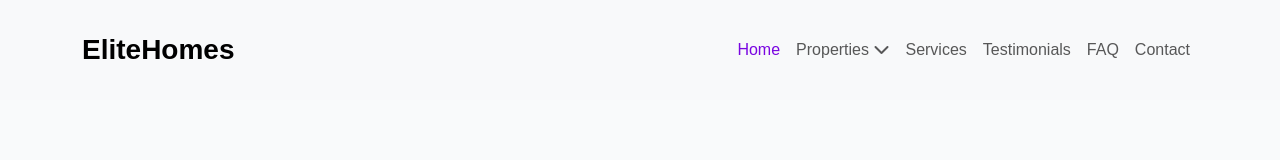
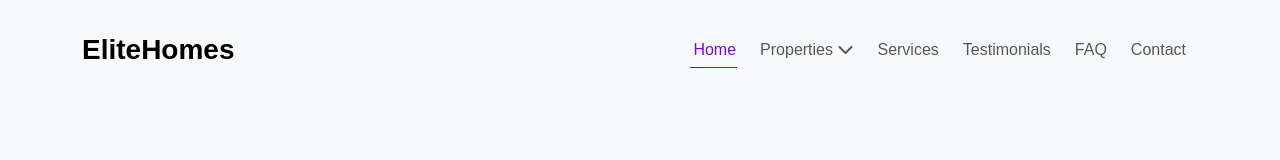
Before and after one commit to HagarMohamed/Route, a plain HTML site: page Elite Homes/index.html in a window 1280 px wide. Drawn offline with nearby package versions, Linux system fonts and the light colour scheme.

Commit message:
Update navbar

```diff
--- a/Elite Homes/index.html
+++ b/Elite Homes/index.html
@@ -30,11 +30,11 @@
                 </button>
                 <div class="collapse navbar-collapse" id="navbarSupportedContent">
                     <ul class="navbar-nav ms-auto mb-lg-0">
-                        <li class="nav-item">
+                        <li class="nav-item mx-1">
                             <a class="nav-link active" aria-current="page" href="#hero">Home</a>
                         </li>
 
-                        <li class="nav-item dropdown">
+                        <li class="nav-item dropdown mx-1">
                             <a class="nav-link dropdown-toggle" href="#" role="button" data-bs-toggle="dropdown"
                                 aria-expanded="false">
                                 Properties <i class="fa-solid fa-chevron-down"></i>
@@ -48,16 +48,16 @@
                                 <li><a class="dropdown-item" href="#">Something else here</a></li>
                             </ul>
                         </li>
-                        <li class="nav-item">
+                        <li class="nav-item mx-1">
                             <a class="nav-link" href="#clients">Services</a>
                         </li>
-                        <li class="nav-item">
+                        <li class="nav-item mx-1">
                             <a class="nav-link" href="#ourWork">Testimonials</a>
                         </li>
-                        <li class="nav-item">
+                        <li class="nav-item mx-1">
                             <a class="nav-link" href="#blog">FAQ</a>
                         </li>
-                        <li class="nav-item">
+                        <li class="nav-item mx-1">
                             <a class="nav-link" href="#contact">Contact</a>
                         </li>
 
--- a/Elite Homes/style/main.css
+++ b/Elite Homes/style/main.css
@@ -41,10 +41,42 @@ img {
 
 /******* Header styles ********/
 
-.navbar .nav-link.active{
-  color: var(--primary);
+.navbar .nav-link{
+    position: relative;
+    transition: color .3s ease;
+
 }
 
 .dropdown-toggle::after {
     display: none;
 }
+
+.navbar .nav-link:hover,
+.navbar .nav-link.active{
+    color: var(--primary);
+}
+
+
+.navbar .nav-link::before{
+    content: '';
+    position: absolute;
+    left: 5px;
+    bottom: 2px;
+    width: 0;
+    height: 1px;
+    background-color: var(--primary);
+    transition: width .3s ease;
+}
+
+.navbar .nav-link:hover::before,
+.navbar .nav-link.active::before{
+    width: 80%;
+}
+
+.navbar .dropdown-toggle::before{
+    width: 0;
+}
+.navbar .dropdown-toggle:hover::before,
+.navbar .dropdown-toggle.active::before{
+    width: 80%;
+}
```
